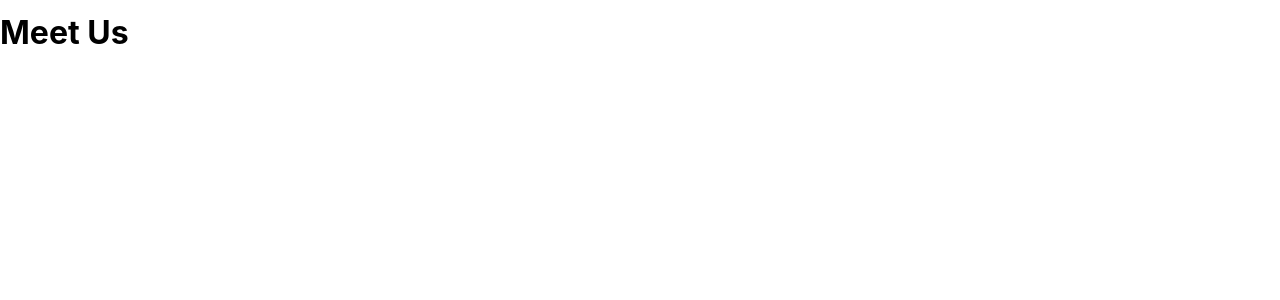
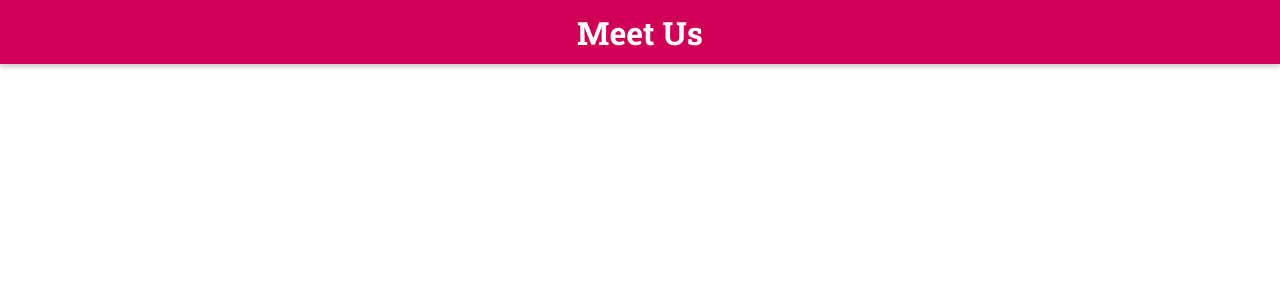
Before and after one commit to fernandopredes/MeetUs, a Svelte app: page / in a window 1280 px wide. Shown: the top 300 px of the page. Built offline with nearby package versions, Linux system fonts and the light colour scheme.

Commit message:
header component ok

```diff
--- a/index.html
+++ b/index.html
@@ -3,6 +3,9 @@
   <head>
     <meta charset="UTF-8" />
     <link rel="icon" type="image/svg+xml" href="/vite.svg" />
+    <link rel="preconnect" href="https://fonts.googleapis.com">
+    <link rel="preconnect" href="https://fonts.gstatic.com" crossorigin>
+    <link href="https://fonts.googleapis.com/css2?family=Roboto+Slab:wght@100;200;300;400;500;600;700;800;900&display=swap" rel="stylesheet">
     <meta name="viewport" content="width=device-width, initial-scale=1.0" />
     <title>Vite + Svelte + TS</title>
   </head>
--- a/src/App.svelte
+++ b/src/App.svelte
@@ -1,14 +1,30 @@
 <script lang="ts">
+  import Header from "./lib/Header.svelte";
 
+  const meetups: Array<Object>=[
+    {
+      id:'m1',
+      title:'Coding Camp',
+      subtitle: 'Learn to Code',
+      description: 'In this meetup, we will have new experts',
+      imageUrl:'https://poketouch.files.wordpress.com/2022/11/hammer_pokemon_tinkaton.png',
+      address:'3744 E Chapman Ave',
+      conctactEmail:'test@test.com'
+    },
+    {
+      id:'m2',
+      title:'Coding Camp',
+      subtitle: 'Learn to Code part 2',
+      description: 'In this meetup, we will MORE new experts',
+      imageUrl:'https://poketouch.files.wordpress.com/2017/11/okemon_laptop_wrist_rest_mew_plushie_and_cushion.jpg',
+      address:'3744 E Chapman Ave',
+      conctactEmail:'test@test.com'
+    }
+  ]
 </script>
-
-<main>
-
-  <h1>Meet Us</h1>
-
-
-</main>
 
 <style>
 
 </style>
+
+<Header />
--- a/src/app.css
+++ b/src/app.css
@@ -1,12 +1,63 @@
-:root {
-  font-family: Inter, Avenir, Helvetica, Arial, sans-serif;
-  font-size: 16px;
-  line-height: 24px;
-  font-weight: 400;
-  color: black
+html, body {
+	position: relative;
+	width: 100%;
+	height: 100%;
 }
 
+body {
+	color: #333;
+	margin: 0;
+	padding: 8px;
+	box-sizing: border-box;
+	font-family: -apple-system, BlinkMacSystemFont, "Segoe UI", Roboto, Oxygen-Sans, Ubuntu, Cantarell, "Helvetica Neue", sans-serif;
+}
 
-body {
-  margin: 0;
+a {
+	color: rgb(0,100,200);
+	text-decoration: none;
 }
+
+a:hover {
+	text-decoration: underline;
+}
+
+a:visited {
+	color: rgb(0,80,160);
+}
+
+label {
+	display: block;
+}
+
+input, button, select, textarea {
+	font-family: inherit;
+	font-size: inherit;
+	-webkit-padding: 0.4em 0;
+	padding: 0.4em;
+	margin: 0 0 0.5em 0;
+	box-sizing: border-box;
+	border: 1px solid #ccc;
+	border-radius: 2px;
+}
+
+input:disabled {
+	color: #ccc;
+}
+
+button {
+	color: #333;
+	background-color: #f4f4f4;
+	outline: none;
+}
+
+button:disabled {
+	color: #999;
+}
+
+button:not(:disabled):active {
+	background-color: #ddd;
+}
+
+button:focus {
+	border-color: #666;
+}
--- /dev/null
+++ b/src/lib/Header.svelte
@@ -0,0 +1,23 @@
+<style>
+    header{
+    position: fixed;
+    width: 100%;
+    top: 0;
+    left: 0;
+    height: 4rem;
+    background-color: #cf0056;
+    display: flex;
+    justify-content: center;
+    align-items: center;
+    box-shadow: 0 2px 6px rgba(0,0,0,0.26);
+  }
+
+  h1{
+    color: white;
+    font-family: 'Roboto Slab', serif;
+  }
+</style>
+
+<header>
+  <h1>Meet Us</h1>
+</header>
```
